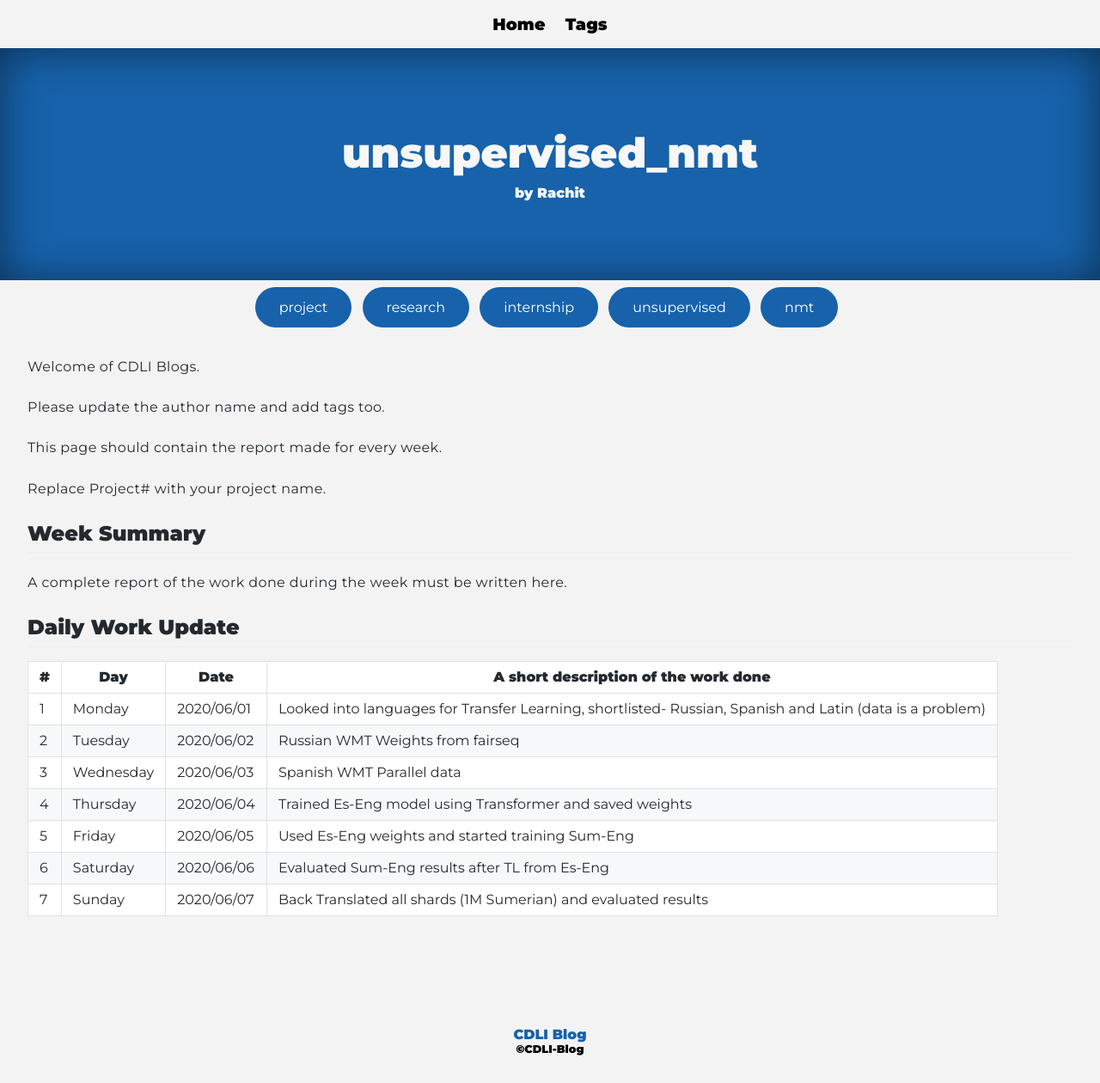
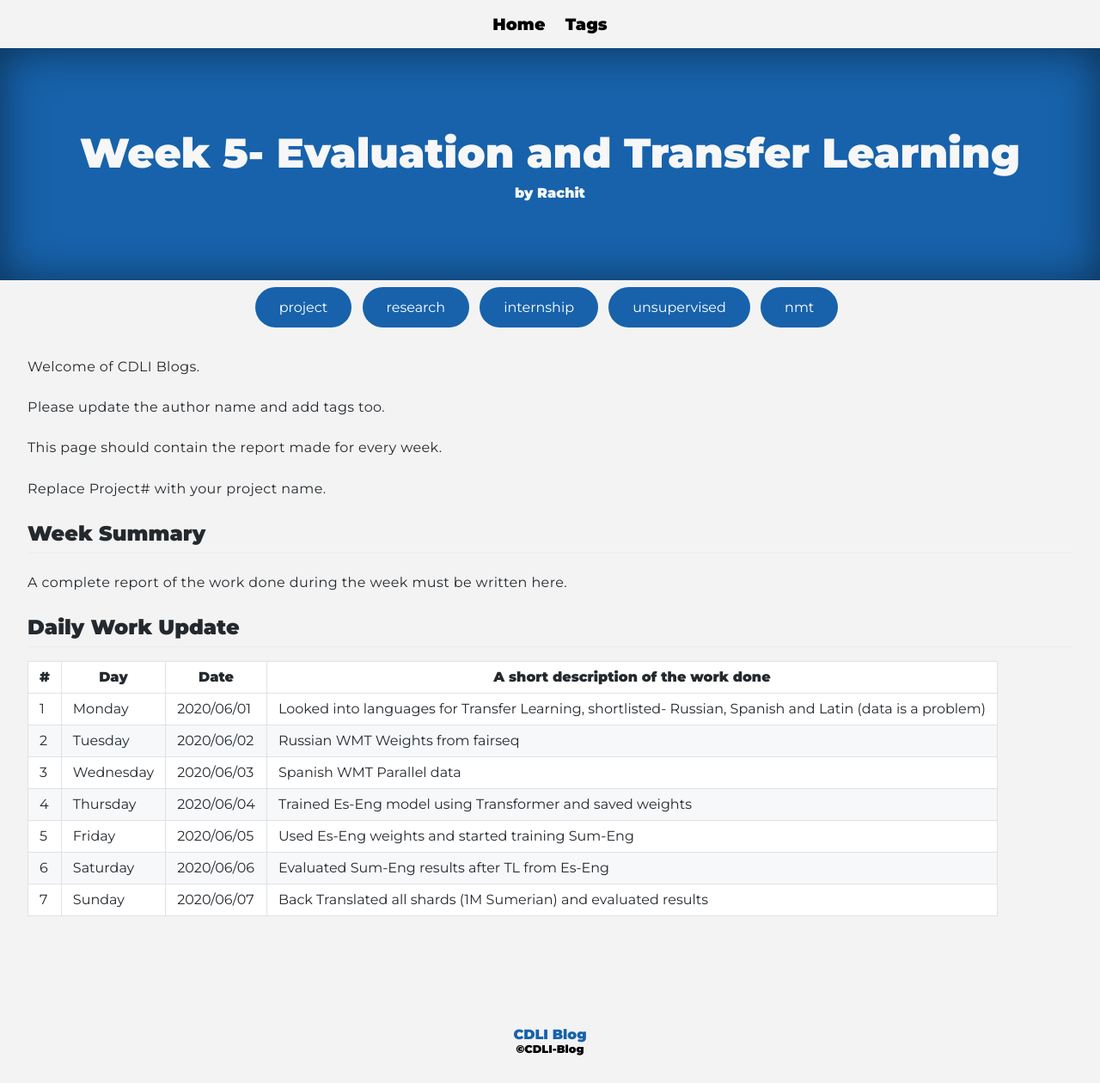
Before and after one commit to cdli-gh/blog, a Jekyll site: the page built from _blog/intern20/unsupervised_nmt/posts/06_week5.md, in a window 1280 px wide. Shown: the whole page at 86% size. Built offline with Jekyll 4.4.1, drawn with Linux system fonts in a browser that asks for light colours; Markdown is read by kramdown in place of the engine named in the settings.

Commit message:
Week 5- Evaluation and Transfer Learning

```diff
--- a/_blog/intern20/unsupervised_nmt/posts/06_week5.md
+++ b/_blog/intern20/unsupervised_nmt/posts/06_week5.md
@@ -1,6 +1,6 @@
 ---
 layout: page
-title: unsupervised_nmt
+title: Week 5- Evaluation and Transfer Learning
 author: "Rachit"
 tags: ["project","research","internship", "unsupervised", "nmt"]
 ---
```
